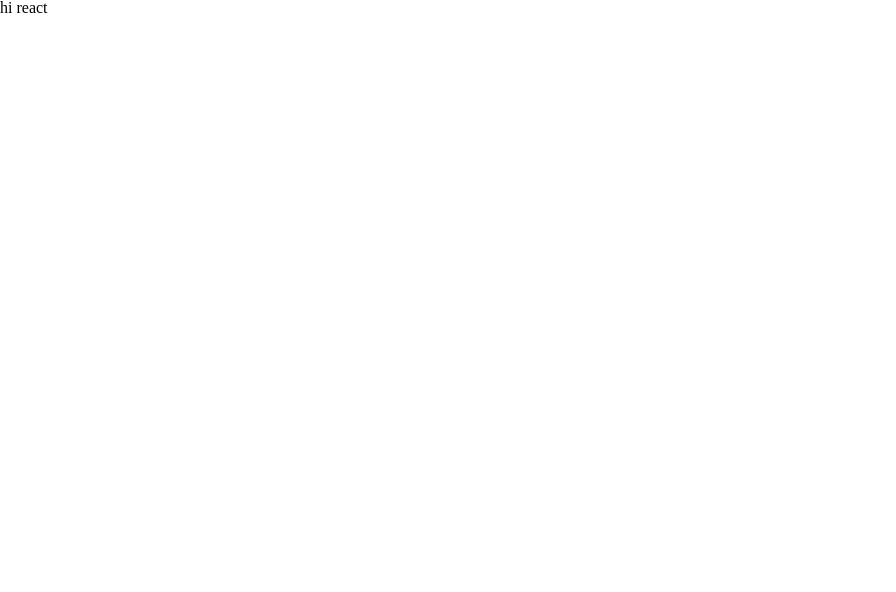
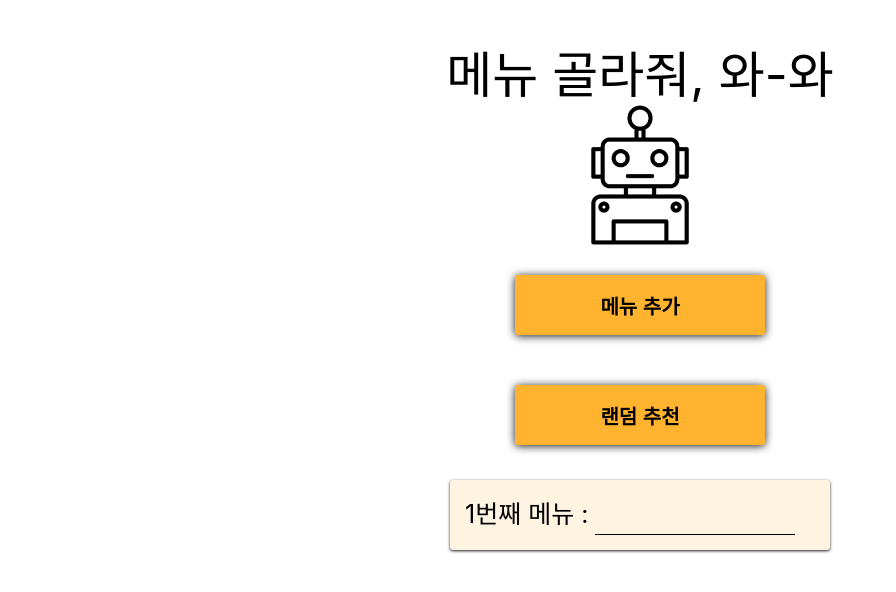
Before and after one commit to imironjin/choose-menu-waa-waa, a React (Vite) app: page / in a window 1280 px wide. Shown: the top 592 px of the page, without its empty margins (0-896 px from the left). Built offline with nearby package versions, Linux system fonts and the light colour scheme; no server answers; a web font is replaced by a local one.

Commit message:
[feat] react-router

```diff
--- a/src/App.tsx
+++ b/src/App.tsx
@@ -1,13 +1,23 @@
 import { Reset as ResetCss } from 'styled-reset';
-import GlobalStyle from './styles/GlobalStyle';
-function App() {
+import { BrowserRouter, Route, Routes } from 'react-router-dom';
+import Layout from '@/components/layout/Layout';
+import MenuListPage from '@/pages/MenuListPage';
+import GlobalStyle from '@/styles/GlobalStyle';
+
+const App = () => {
   return (
     <>
-      <ResetCss />
-      <GlobalStyle />
-      <h1>hi react</h1>
+      <BrowserRouter>
+        <ResetCss />
+        <GlobalStyle />
+        <Routes>
+          <Route element={<Layout />}>
+            <Route index element={<MenuListPage />} />
+          </Route>
+        </Routes>
+      </BrowserRouter>
     </>
   );
-}
+};
 
 export default App;
```
